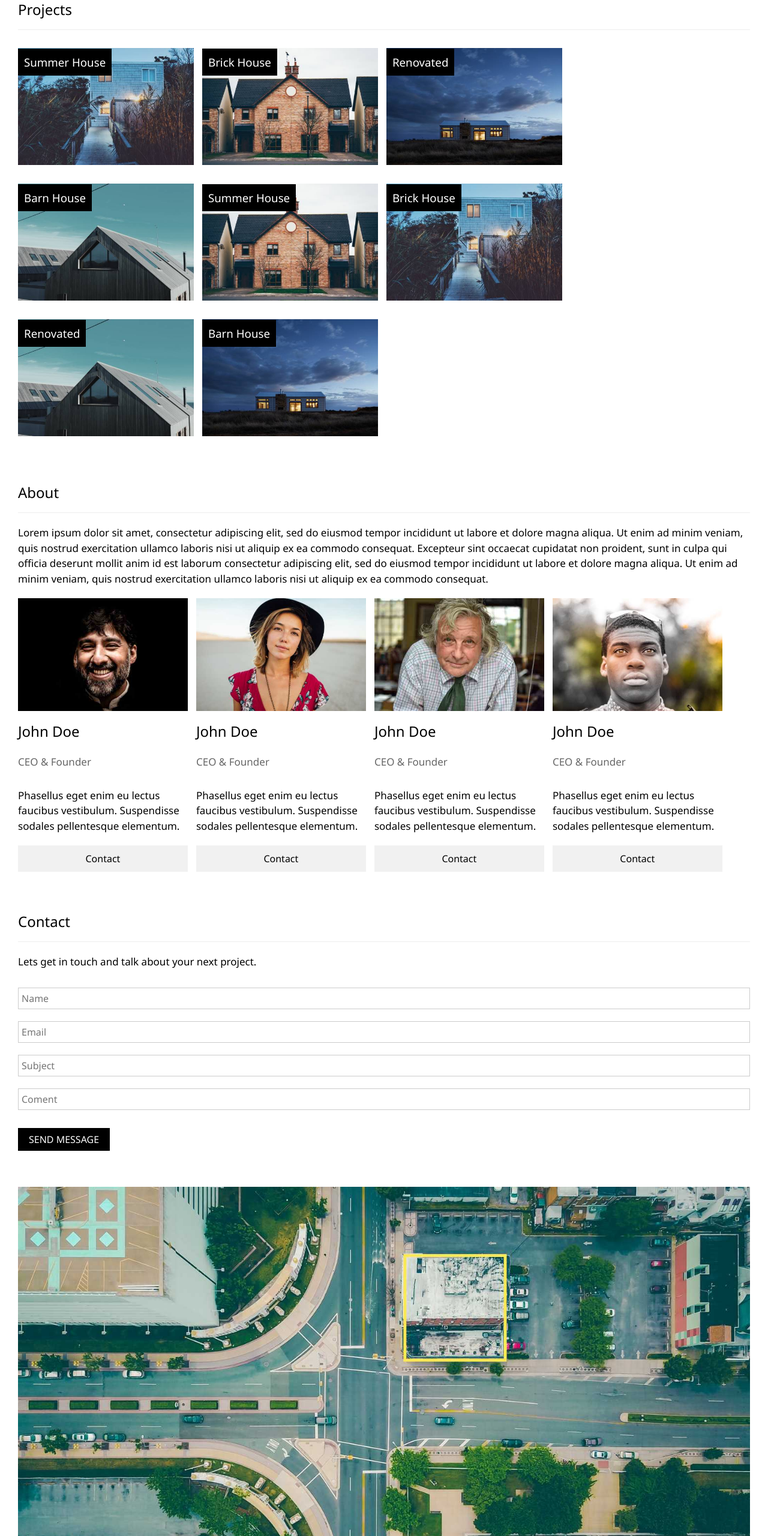
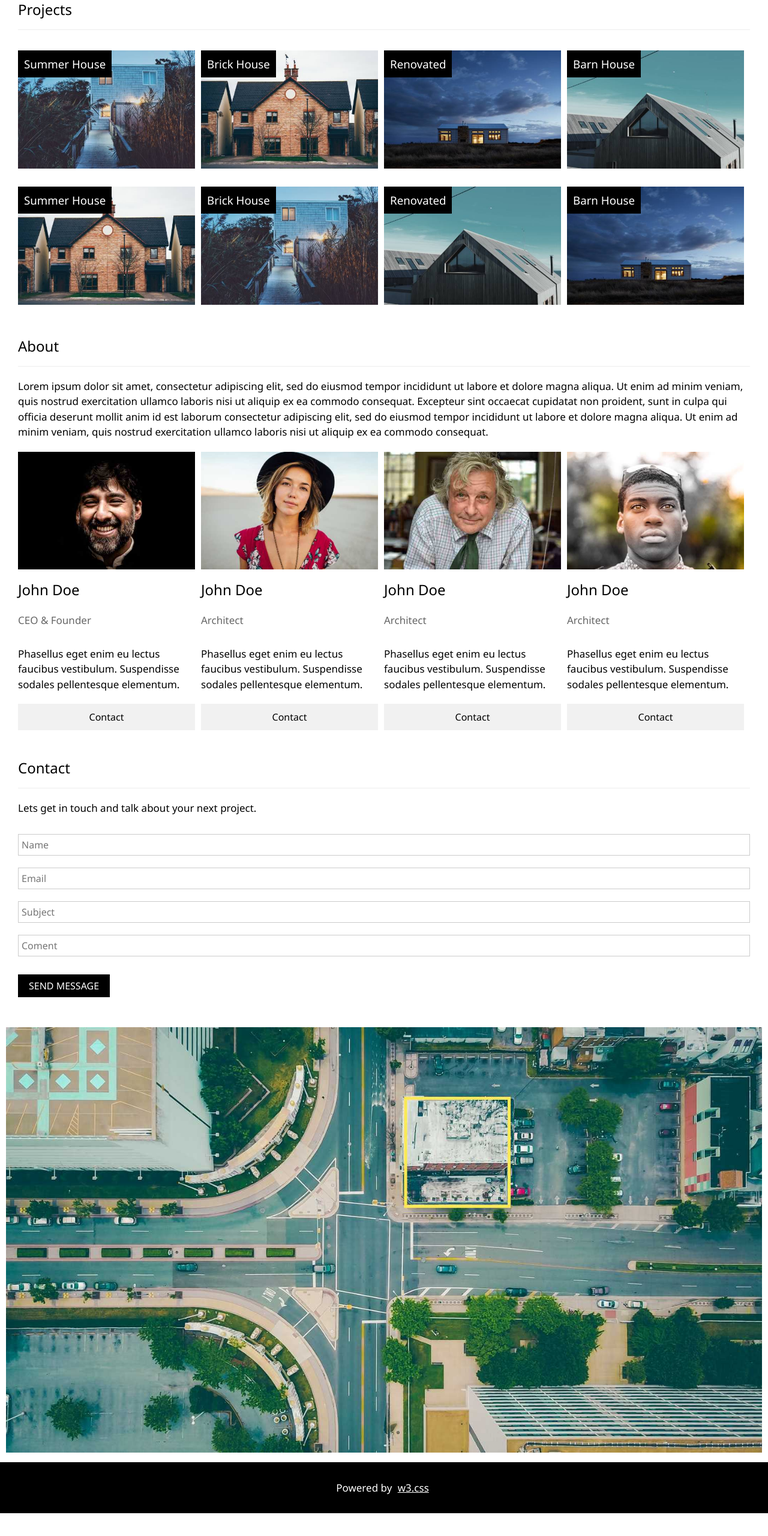
Before and after one commit to Engmohamedabdo/project_2, a plain HTML site: page index.html in a window 1280 px wide. Shown: the part 913-3473 px from the top of the page at 60% size. After the commit the page ends 3435 px from the top, so only its background shows below. Drawn offline with Linux system fonts and the light colour scheme.

Commit message:
finish nav

```diff
--- a/css/style.css
+++ b/css/style.css
@@ -88,12 +88,12 @@ header .projects .top {
 }
 
 header .projects .img1 {
-    width: 24%;
-    display: inline-block;
+    width: 25%;
+    float: left;
+    box-sizing: inherit;
     position: relative;
-    margin: 20px 10px 5px 0px;
-    padding: 0;
-    /* margin-right: 10px; */
+    padding-right: 10px;
+    padding-top: 2%;
 }
 
 header .projects .img1 .imgh {
@@ -101,7 +101,7 @@ header .projects .img1 .imgh {
 }
 header .projects .img1 h3 {
     position: absolute;
-    top: 0;
+    top: 10%;
     left: 0;
 }
 
@@ -127,9 +127,9 @@ header .about p {
 }
 
 header .about .imgtpb {
-    width: 24%;
+    width: 25%;
     padding-right: 10px;
-    display: inline-block;
+    float: left;
     box-sizing: inherit;
 }
 header .about .imgtpb .imgteam {
@@ -195,7 +195,7 @@ header .contact form .btnsend:hover{
 }
 
 header .imgbottom {
-    padding: 20px;
+    padding-top: 10px;
     width: 100%;
 }
 
@@ -210,7 +210,9 @@ header .imgbottom .map {
 footer {
     background-color: black;
     text-align: center;
-    padding: 50px;
+    padding: 25px;
+    font-size: 17px;
+    font-weight: 400;
 }
 footer .aftr {
     color: white;
--- a/index.html
+++ b/index.html
@@ -10,10 +10,10 @@
 <body>
     <nav>
         <div class="da">
-            <a href="#index"><b>BR</b> Architects</a>
-            <a href="#Contact" class="navaright">Contact</a>
-            <a href="#About" class="navaright">About</a>
-            <a href="#Projects" class="navaright">Projects</a>
+            <a href="#"><b>BR</b> Architects</a>
+            <a href="#contact" class="navaright">Contact</a>
+            <a href="#about" class="navaright">About</a>
+            <a href="#projects" class="navaright">Projects</a>
         </div>
     </nav>
     <header>
@@ -22,8 +22,9 @@
             <div class="titleimg">
                 <h1> <span class="covertop"> <b> BR </b> </span> <span class="stext">Architects</span> </h1>
             </div>
+            <div class="clear"></div>
         </div>
-        <div class="projects">
+        <div class="projects" id="projects" >
             <h2 class="top"> Projects </h2>
             <div class="img1">
                 <img src="images/house5.jpg" alt="" class="imgh">
@@ -59,7 +60,8 @@
             </div>
 
         </div>
-        <div class="about">
+        <div class="clear"></div>
+        <div class="about" id="about">
             <h2 class="top"> About </h2>
             <p>Lorem ipsum dolor sit amet, consectetur adipiscing elit, sed do eiusmod tempor incididunt ut labore et dolore magna aliqua. Ut enim ad minim veniam, quis nostrud exercitation ullamco laboris nisi ut aliquip ex ea commodo consequat. Excepteur sint occaecat cupidatat non proident, sunt in culpa qui officia deserunt mollit anim id est laborum consectetur adipiscing elit, sed do eiusmod tempor incididunt ut labore et dolore magna aliqua. Ut enim ad minim veniam, quis nostrud exercitation ullamco laboris nisi ut aliquip ex ea commodo consequat.</p>
             <div class="imgtpb">
@@ -72,26 +74,27 @@
             <div class="imgtpb">
                 <img src="images/team1.jpg" alt="" class="imgteam">
                 <h2> John Doe </h2>
-                <p class="p1"> CEO & Founder </p>
+                <p class="p1"> Architect </p>
                 <p class="p2"> Phasellus eget enim eu lectus faucibus vestibulum. Suspendisse sodales pellentesque elementum. </p>
                 <button>Contact</button>
             </div>
             <div class="imgtpb">
                 <img src="images/team3.jpg" alt="" class="imgteam">
                 <h2> John Doe </h2>
-                <p class="p1"> CEO & Founder </p>
+                <p class="p1"> Architect </p>
                 <p class="p2"> Phasellus eget enim eu lectus faucibus vestibulum. Suspendisse sodales pellentesque elementum. </p>
                 <button>Contact</button>
             </div>
             <div class="imgtpb">
                 <img src="images/team4.jpg" alt="" class="imgteam">
                 <h2> John Doe </h2>
-                <p class="p1"> CEO & Founder </p>
+                <p class="p1"> Architect </p>
                 <p class="p2"> Phasellus eget enim eu lectus faucibus vestibulum. Suspendisse sodales pellentesque elementum. </p>
                 <button>Contact</button>
             </div>
         </div>
-        <div class="contact">
+        <div class="clear"></div>
+        <div class="contact" id="contact">
             <h2 class="top"> Contact </h2>
             <p> Lets get in touch and talk about your next project. </p>
             <form action="">
```
